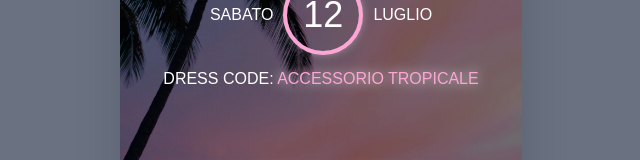
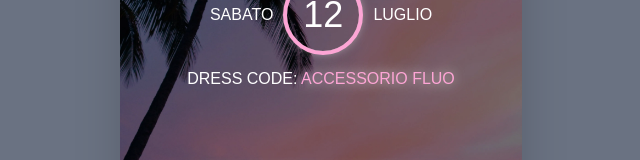
Before and after one commit to claudiomavi/tarjetaCumpleanos, a React (Vite) app: page / in a window 1280 px wide. Shown: the part 565-725 px from the top of the page, without its empty margins (319-959 px from the left). Built offline with nearby package versions, Linux system fonts and the light colour scheme; what @midudev/tailwind-animations would draw is missing.

Commit message:
Update datas.js

```diff
--- a/src/datas/datas.js
+++ b/src/datas/datas.js
@@ -8,4 +8,4 @@ const whatsappMessage = encodeURIComponent(
   `Ciao ${name}! Confermo la mia presenza alla tua festa`,
 );
 export const whatsappLink = `https://wa.me/${phoneNumber}?text=${whatsappMessage}`;
-export const dressCode = "Accessorio Tropicale";
+export const dressCode = "Accessorio Fluo";
```
